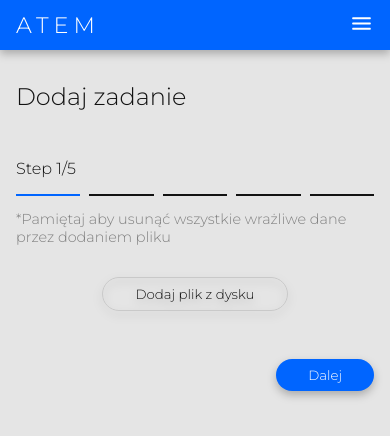
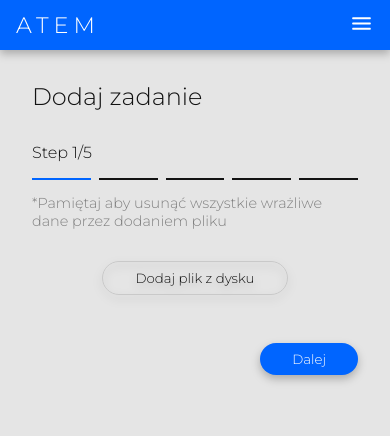
Before and after one commit to Nico2d/atem, a Next.js app: page /add-exercise in a window 390 px wide. Shown: the top 436 px of the page. Built offline with nearby package versions, Linux system fonts and the light colour scheme.

Commit message:
fix: change file input

```diff
--- /dev/null
+++ b/components/atoms/FileInput.tsx
@@ -0,0 +1,121 @@
+import React, { useCallback, useEffect } from "react";
+import { useDropzone } from "react-dropzone";
+import { useFormContext } from "react-hook-form";
+import styled from "styled-components";
+import { useMediaQuery } from "../../Hooks/useMediaQuery";
+import { device } from "../../Styles/breakpoints";
+import { FileList } from "../molecules/FileList";
+import { Button } from "./Button";
+import { Whitespace } from "./Whitespace";
+
+const FileInput = (props) => {
+  const { name, label = name, mode = "update" } = props;
+  const { register, unregister, setValue, watch } = useFormContext();
+  const isDesktop = useMediaQuery(device.tablet);
+  const files = watch(name);
+
+  const onDrop = useCallback(
+    (droppedFiles) => {
+      let newFiles =
+        mode === "update" ? droppedFiles : [...(files || []), ...droppedFiles];
+      if (mode === "append") {
+        newFiles = newFiles.reduce((prev, file) => {
+          const fo = Object.entries(file);
+          if (
+            prev.find((e) => {
+              const eo = Object.entries(e);
+              return eo.every(
+                ([key, value], index) =>
+                  key === fo[index][0] && value === fo[index][1]
+              );
+            })
+          ) {
+            return prev;
+          } else {
+            return [...prev, file];
+          }
+        }, []);
+      }
+      setValue(name, newFiles, { shouldValidate: true });
+    },
+    [setValue, name, mode, files]
+  );
+
+  const { getRootProps, getInputProps, isDragActive, open } = useDropzone({
+    onDrop,
+    // accept: props.accept,
+  });
+  useEffect(() => {
+    register(name);
+    return () => {
+      unregister(name);
+    };
+  }, [register, unregister, name]);
+
+  console.log("files: ", files);
+  return (
+    <>
+      <input {...props} id={name} {...getInputProps()} />
+
+      {isDesktop ? (
+        <Container {...getRootProps()}>
+          {!!files?.length ? (
+            <FileList fileList={files} variant="grid" />
+          ) : (
+            <InformationWrapper>Przeciągnij i upuść</InformationWrapper>
+          )}
+        </Container>
+      ) : (
+        <>
+          <CenterWrapper>
+            <Button
+              text="Dodaj plik z dysku"
+              styleType="secondary"
+              clicked={open}
+            />
+          </CenterWrapper>
+          <Whitespace height={1} />
+          <FileList fileList={files} variant="list" />
+        </>
+      )}
+    </>
+  );
+};
+
+export default FileInput;
+
+const InformationWrapper = styled.p`
+  position: absolute;
+  top: 50%;
+  left: 50%;
+  transform: translate(-50%, -50%);
+`;
+
+const getColor = (props) => {
+  if (props.isDragAccept) {
+    return "#00e676";
+  }
+  if (props.isDragReject) {
+    return "#ff1744";
+  }
+  if (props.isDragActive) {
+    return "#2196f3";
+  }
+  return "#eeeeee";
+};
+
+const Container = styled.div`
+  position: relative;
+  width: 100%;
+  min-height: 300px;
+  padding: 20px;
+  border-radius: 1rem;
+  border: 2px dashed ${(props) => getColor(props)};
+  color: #bdbdbd;
+  outline: none;
+  transition: border 0.24s ease-in-out;
+`;
+
+const CenterWrapper = styled.div`
+  text-align: center;
+`;
--- a/components/molecules/FileList.tsx
+++ b/components/molecules/FileList.tsx
@@ -13,7 +13,7 @@ export const FileList = ({ fileList, variant }) => {
 
   return (
     <Wrapper as={setStyleVariant()}>
-      {fileList.map((file) => (
+      {fileList?.map((file) => (
         <div key={file.path}>
           <ImFileEmpty />
           {file.path}
--- a/components/molecules/Steps/Step1.tsx
+++ b/components/molecules/Steps/Step1.tsx
@@ -1,38 +1,10 @@
-import React, { useState } from "react";
-import { useDropzone } from "react-dropzone";
+import React from "react";
 import styled from "styled-components";
-import { useMediaQuery } from "../../../Hooks/useMediaQuery";
-import { device } from "../../../Styles/breakpoints";
-import { Button } from "../../atoms/Button";
-import { DragAndDrop } from "../../atoms/DragAndDrop";
+import FileInput from "../../atoms/FileInput";
 import { Whitespace } from "../../atoms/Whitespace";
-import { FileList } from "../FileList";
 import { StepContentWrapper } from "./StepContentWrapper.style";
 
 export const Step1 = ({ isActive }) => {
-  const isDesktop = useMediaQuery(device.tablet);
-  const [files, setFiles] = useState([]);
-
-  const {
-    getRootProps,
-    getInputProps,
-    isDragActive,
-    isDragAccept,
-    isDragReject,
-    open,
-  } = useDropzone({
-    onDrop: (acceptedFiles) => {
-      setFiles((props) => [...props, ...acceptedFiles]);
-    },
-    noClick: true,
-  });
-
-  const dropzoneProps = getRootProps({
-    isDragActive,
-    isDragAccept,
-    isDragReject,
-  });
-
   return (
     <StepContentWrapper isActive={isActive}>
       <Description>
@@ -41,23 +13,7 @@ export const Step1 = ({ isActive }) => {
 
       <Whitespace height={1} />
 
-      <input {...getInputProps()} />
-
-      {isDesktop ? (
-        <DragAndDrop dropzone={dropzoneProps} fileList={files} />
-      ) : (
-        <>
-          <CenterWrapper>
-            <Button
-              text="Dodaj plik z dysku"
-              styleType="secondary"
-              clicked={open}
-            />
-          </CenterWrapper>
-          <Whitespace height={1} />
-          <FileList fileList={files} variant="list" />
-        </>
-      )}
+      <FileInput multiple name="pictures" mode="append" />
     </StepContentWrapper>
   );
 };
@@ -66,7 +22,3 @@ export const Description = styled.p`
   color: gray;
   font-size: ${({ theme }) => theme.fonts.fontSize * 0.9}rem;
 `;
-
-const CenterWrapper = styled.div`
-  text-align: center;
-`;
--- a/components/molecules/Steps/Step2.tsx
+++ b/components/molecules/Steps/Step2.tsx
@@ -4,7 +4,10 @@ import { Whitespace } from "../../atoms/Whitespace";
 import { InputField } from "../inputField";
 import { StepContentWrapper } from "./StepContentWrapper.style";
 
-export const Step2 = ({ isActive }) => {
+export const Step2 = ({
+  isActive,
+  //  register
+}) => {
   return (
     <StepContentWrapper isActive={isActive}>
       <Whitespace height={1} />
@@ -12,13 +15,20 @@ export const Step2 = ({ isActive }) => {
         placeholder="Nazwa uczelni"
         type={inputTypes.text}
         name="university"
+        // register={register}
       />
       <InputField
         placeholder="Kierunek"
         type={inputTypes.text}
         name="division"
+        // register={register}
       />
-      <InputField placeholder="Semestr" type={inputTypes.text} name="semestr" />
+      <InputField
+        placeholder="Semestr"
+        type={inputTypes.text}
+        name="semestr"
+        // register={register}
+      />
     </StepContentWrapper>
   );
 };
--- a/pages/add-exercise.tsx
+++ b/pages/add-exercise.tsx
@@ -5,61 +5,85 @@ import { Button } from "../components/atoms/Button";
 import { StepsCounter } from "../components/molecules/Steps/StepsCounter";
 import styled from "styled-components";
 import { Whitespace } from "../components/atoms/Whitespace";
-import { useDropzone } from "react-dropzone";
 import { Step1 } from "../components/molecules/Steps/Step1";
 import { Step2 } from "../components/molecules/Steps/Step2";
 import { Step3 } from "../components/molecules/Steps/Step3";
 import { Step4 } from "../components/molecules/Steps/Step4";
 import { Step5 } from "../components/molecules/Steps/Step5";
+import { device } from "../Styles/breakpoints";
+import { useForm, FormProvider } from "react-hook-form";
 
 const AddExercise = () => {
   const [currentStep, setCurrentStep] = useState(1);
+  const methods = useForm({
+    mode: "onChange",
+  });
+
+  console.log(methods.watch());
+
+  const onSubmit = (data) => console.log("onSubmit: ", data);
 
   return (
-    <>
+    <Container>
       <PageHeading title="Dodaj zadanie" />
 
       <StyledContainer>
         <StepsCounter currentStep={currentStep} />
 
+        <FormProvider {...methods}>
+          <form onSubmit={methods.handleSubmit(onSubmit)}>
             <Step1 isActive={currentStep === 1} />
             <Step2 isActive={currentStep === 2} />
             <Step3 isActive={currentStep === 3} />
             <Step4 isActive={currentStep === 4} />
             <Step5 isActive={currentStep === 5} />
 
-        <Whitespace height={2} />
             <StepNavigation>
               {currentStep > 1 && (
                 <Button
                   text="Wstecz"
                   styleType="secondary"
-              clicked={() => setCurrentStep((currentStep) => currentStep - 1)}
+                  clicked={() =>
+                    setCurrentStep((currentStep) => currentStep - 1)
+                  }
                 />
               )}
 
               {currentStep < 5 ? (
                 <Button
                   text="Dalej"
-              clicked={() => setCurrentStep((currentStep) => currentStep + 1)}
+                  clicked={() =>
+                    setCurrentStep((currentStep) => currentStep + 1)
+                  }
                 />
               ) : (
                 <Button text="Prześlij" />
               )}
             </StepNavigation>
+          </form>
+        </FormProvider>
 
         <Whitespace height={3} />
       </StyledContainer>
-    </>
+    </Container>
   );
 };
 
 export default AddExercise;
 
+const Container = styled.div`
+  padding: 0 1rem;
+
+  @media ${device.laptop} {
+    min-width: 900px;
+  }
+`;
+
 const StepNavigation = styled.div`
   display: inline-flex;
   width: 100%;
   justify-content: space-between;
+  margin-top: 2rem;
 
   button:only-child {
     margin-left: auto;
```
Lines whose indentation alone changed are shown as unchanged.
